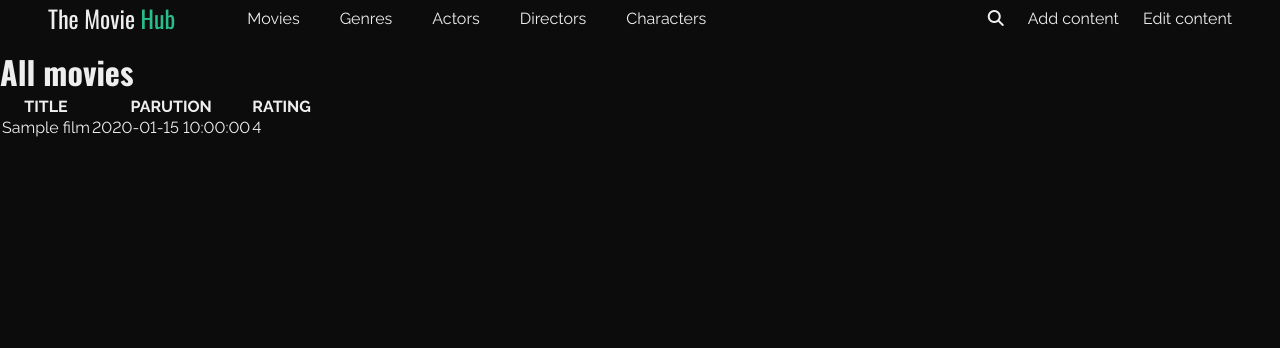
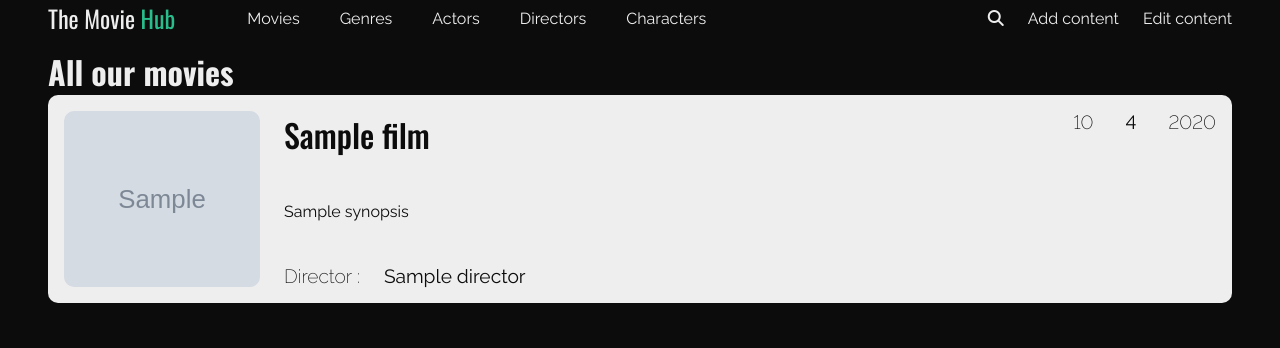
Before and after one commit to EGeldreich/MVC-CINEMA, a PHP site: template MVC/View/Film/filmList.php in a window 1280 px wide. Shown: the top 348 px of the page. Run offline with PHP 8.4, Linux system fonts and the light colour scheme; the template is opened without the code that fills it: most values are stand-ins (such as "Sample title", 1, 10 or a date in 2020); grey boxes marked "Sample" are stand-in pictures.

Commit message:
Updated Film list page

```diff
--- a/MVC/Controller/ContentEditController.php
+++ b/MVC/Controller/ContentEditController.php
@@ -57,17 +57,17 @@ class ContentEditController {
                     "birthDate" => $birthDate,
                     "id" => $id
                 ];
-
+                // Edit the values
                 $editManager = new EditManager();
                 $idperson = $editManager->editPerson($person);
 
+                // Calls everything needed for the Person Details page
                 $personManager = new PersonManager();
                 $isActor = $personManager->getisActor($id);
                 $isDirector = $personManager->getisDirector($id);
                 $played = $personManager->getPlayed($id);
                 $person = $personManager->getPerson($id);
                 $directed = $personManager->getDirected($id);
-
 
                 header('location: index.php?action=Person&id='.$idperson);
                 exit();
--- a/MVC/Public/css/base.css
+++ b/MVC/Public/css/base.css
@@ -21,6 +21,8 @@ button {
 }
 a {
     color: inherit;
+    font-size: inherit;
+    font-weight: inherit;
 }
 /* VARIABLES */
 :root {
@@ -36,9 +38,10 @@ html {
     background-color: var(--dark-color);
     font-size: 16px;
 }
-/* main {
-    padding-top: 48px;
-} */
+body {
+    width: calc(100% - (3rem * 2));
+    margin: 0 auto;
+}
 /* UTILITES */
 .flex-row {
     display: flex;
@@ -63,7 +66,6 @@ html {
 header {
     height: 48px;
     width: 100;
-    padding: 0 48px;
     background-color: var(--dark-color);
 
     & .navbar {
--- a/MVC/Public/css/forms.css
+++ b/MVC/Public/css/forms.css
@@ -25,7 +25,7 @@
 
 /* FORMS */
 .forms {
-    width: calc(100% - (3rem * 2));
+    width: 100%;
     margin: 6rem auto 0;
     & .edit-form {
         gap: 3rem;
--- /dev/null
+++ b/MVC/Public/css/lists.css
@@ -0,0 +1,60 @@
+/* FILM LIST --------------------------------------- */
+.page-list {
+    width: 100%;
+    gap: 1.5rem;
+
+    & .card {
+        background-color: var(--light-color);
+        color: var(--dark-color);
+        padding: 1rem;
+        gap: 1.5rem;
+        border-radius: 10px;
+        width: 100%;
+        border: none;
+        transition: 0.2s all ease-in-out;
+
+        & .card_img {
+            width: 196px;
+            height: 176px;
+            border-radius: 10px;
+        }
+
+        & .card_info {
+            justify-content: space-between;
+            width: 100%;
+
+            & .card_first-line {
+                justify-content: space-between;
+
+                & .card_title {
+                    font-size: 2em;
+                    font-weight: 500;
+                }
+
+                & .card_stats {
+                    font-size: 1.2em;
+                    gap: 2rem;
+                    font-weight: 200;
+                    justify-content: center;
+
+                    & .rating {
+                        font-weight: 400;
+                    }
+                }
+            }
+            & .card_last-line {
+                gap: 1.5rem;
+                font-size: 1.2em;
+                font-weight: 200;
+
+                & .card_director {
+                    font-weight: 400;
+                }
+            }
+        }
+
+        &:hover {
+            border-bottom: 3px solid var(--main-color);
+        }
+    }
+}
--- a/MVC/View/Film/filmList.php
+++ b/MVC/View/Film/filmList.php
@@ -1,24 +1,47 @@
 <?php ob_start(); ?>
-<h1 class="oswald">All movies</h1>
-<table>
-    <thead>
-        <tr>
-            <th>TITLE</th>
-            <th>PARUTION</th>
-            <th>RATING</th>
-        </tr>
-    </thead>
-    <tbody>
-        <?php
-            foreach($films as $film) { ?>
-                <tr>
-                    <td><a href='index.php?action=Film&id=<?= ($film['id_film']) ?>'><?= ($film['title']) ?></a></td>
-                    <td><?= $film['release_date'] ?></td>
-                    <td><?= $film['rating'] ?></td>
-                </tr>
-            <?php } ?>
-    </tbody>
-</table>
+<div class="page-header ">
+    <h1 class="oswald">All our movies</h1>
+
+</div>
+
+<section class="film_list page-list flex-column">
+    <?php foreach($films as $film) { ?>
+        <a href='index.php?action=Film&id=<?= $film['id_film'] ?>'>
+        <article class="card film-card flex-row">
+            <img class="card_img" src='<?= $film['poster']?>' alt='<?= $film['title'] ?> poster'>
+            <div class="card_info flex-column">
+
+                <div class="card_first-line flex-row">
+                    <h4 class="card_title oswald">
+                        <?= $film['title'] ?>
+                    </h4>
+                    <div class="card_stats flex-row">
+                        <p>
+                            <?= $film['duration'] ?>
+                        </p>
+                        <p class="rating">
+                            <?= $film['rating'] ?>
+                        </p>
+                        <p>
+                            <?= substr($film['release_date'],0 ,4) ?>
+                        </p>
+                    </div>
+                </div>
+
+                <p class="card_synopsis">
+                    <?= $film['synopsis'] ?>
+                </p>
+
+                <div class="card_last-line flex-row">
+                    <p>Director :</p>
+                    <p class="card_director">
+                        <?= $film['director'] ?>
+                    </p>
+                </div>
+            </div>
+    </article>
+    <?php } ?>
+</section>
 
 <?php
 
--- a/MVC/View/Template.php
+++ b/MVC/View/Template.php
@@ -6,6 +6,7 @@
 
     <link rel="stylesheet" href="./Public/css/base.css">
     <link rel="stylesheet" href="./Public/css/forms.css">
+    <link rel="stylesheet" href="./Public/css/lists.css">
 
     <link rel="preconnect" href="https://fonts.googleapis.com">
     <link rel="preconnect" href="https://fonts.gstatic.com" crossorigin>
```
Also changed, not shown: MVC/Model/Manager/FilmManager.php (+14 -3 lines).
